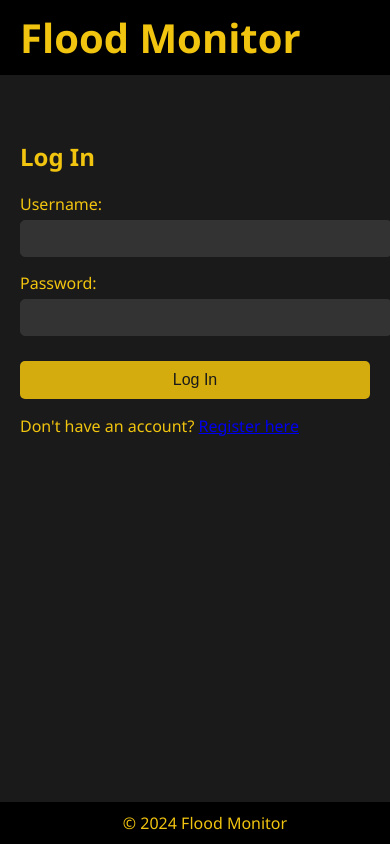
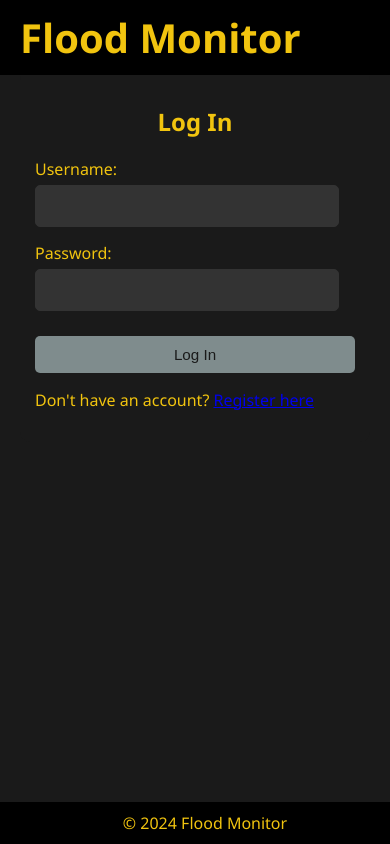
Before and after one commit to nevinjoseph01/Austrian-Flood-Monitoring, an Angular app: page /login in a window 390 px wide. Built offline with nearby package versions, Linux system fonts and the light colour scheme.

Commit message:
login page responsive on smaller devices

```diff
--- a/src/app/components/login/login.component.css
+++ b/src/app/components/login/login.component.css
@@ -6,6 +6,12 @@
   color: #f1c40f;
   border-radius: 10px;
   font-family: 'Segoe UI', Tahoma, Geneva, Verdana, sans-serif;
+  box-shadow: 0 4px 8px rgba(0, 0, 0, 0.5);
+}
+
+h2 {
+  text-align: center;
+  font-size: 1.8em;
 }
 
 form label {
@@ -14,17 +20,19 @@ form label {
 }
 
 form input {
-  width: 100%;
-  padding: 10px;
+  width: calc(100% - 16px);
+  padding: 12px;
   margin-top: 5px;
   border-radius: 5px;
   border: 1px solid #333;
   background-color: #333;
   color: #f1c40f;
+  font-size: 1em;
+  box-sizing: border-box;
 }
 
 button {
-  padding: 10px 20px;
+  padding: 12px 20px;
   font-size: 1em;
   border: none;
   border-radius: 5px;
@@ -33,16 +41,23 @@ button {
   cursor: pointer;
   margin-top: 10px;
   width: 100%;
+  transition: background-color 0.3s ease;
+}
+
+button:hover {
+  background-color: #d4ac0d;
 }
 
 button:disabled {
-  background-color: #d4ac0d;
+  background-color: #7f8c8d;
   cursor: not-allowed;
 }
 
 .error {
   color: #e74c3c;
   margin-top: 10px;
+  font-size: 0.9em;
+  text-align: center;
 }
 
 .spinner {
@@ -69,3 +84,29 @@ button:disabled {
     transform: rotate(360deg);
   }
 }
+
+/* Mobile-specific styles */
+@media (max-width: 768px) {
+  .login-container {
+    padding: 15px;
+    margin: 20px;
+    box-shadow: none;
+  }
+
+  h2 {
+    font-size: 1.5em;
+  }
+
+  form input {
+    font-size: 0.9em;
+  }
+
+  button {
+    padding: 10px;
+    font-size: 0.95em;
+  }
+
+  .error {
+    font-size: 0.85em;
+  }
+}
```
